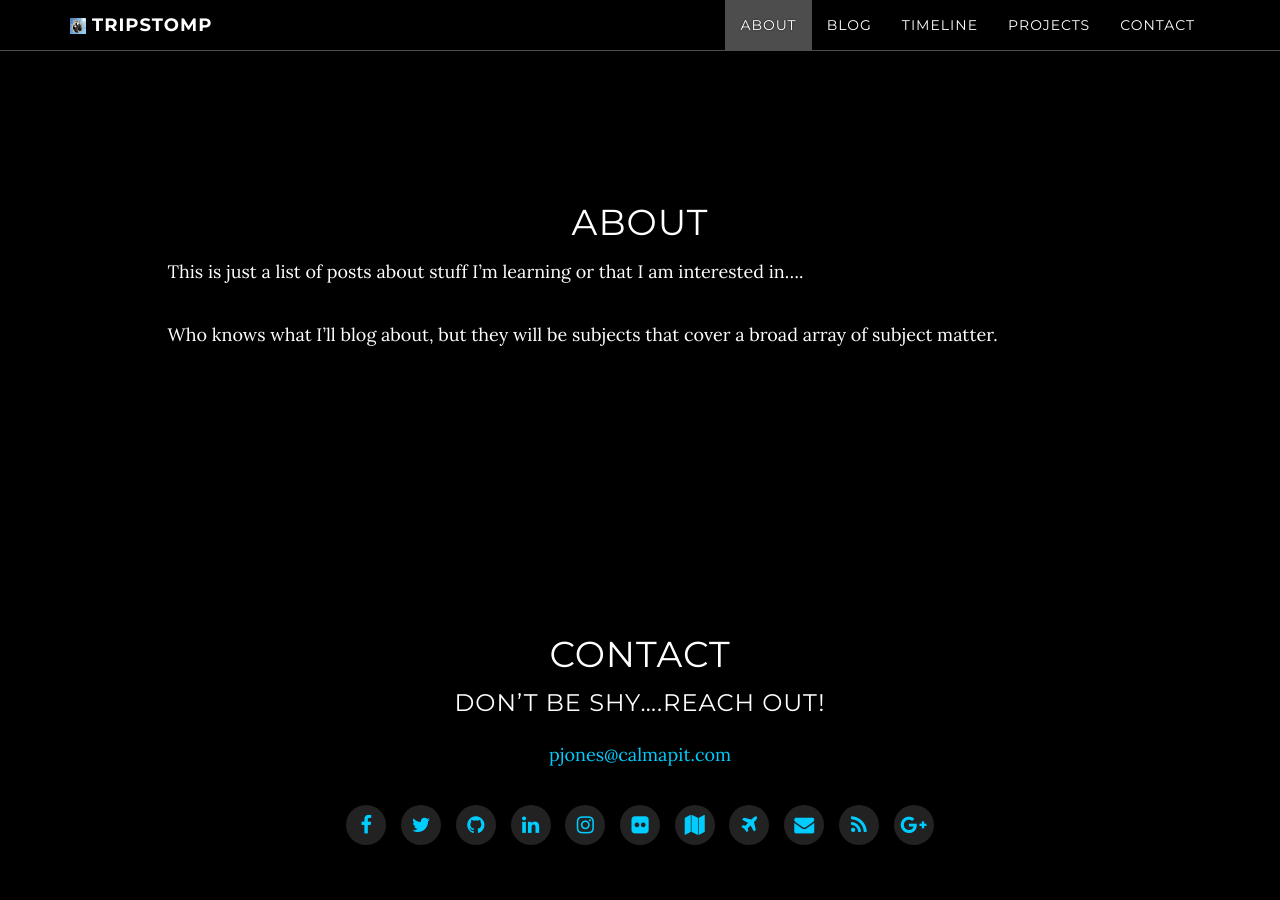
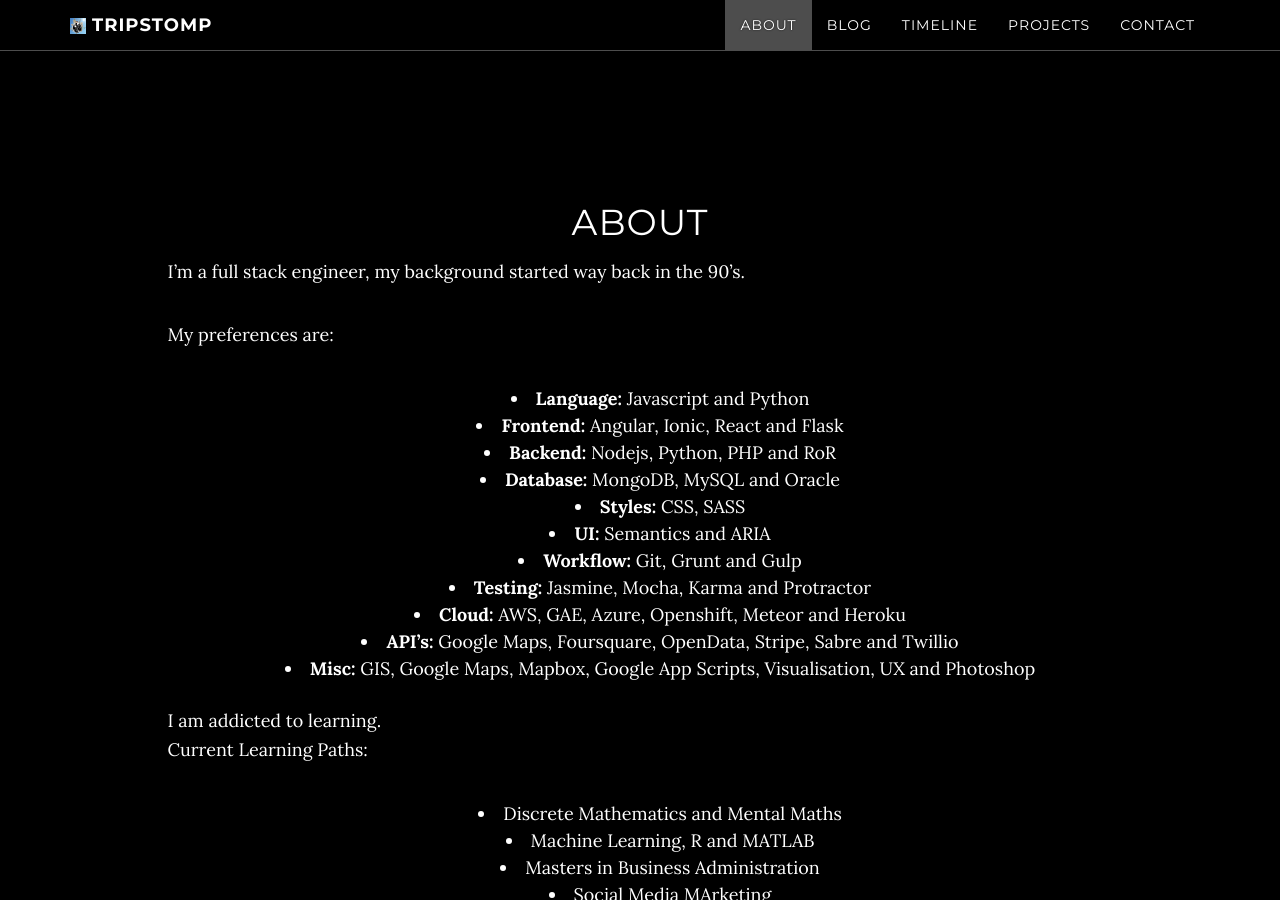
Before and after one commit to shmiko/shmiko.github.io, a Jekyll site: the page built from index.html, in a window 1280 px wide and 900 px high, scrolled down 847 px. Built offline with Jekyll 4.4.1, drawn with Linux system fonts in a browser that asks for light colours; nearby versions of some CDN libraries; comment, search, counter and statistics services are not loaded; some of the changed text lies outside the part shown.

Commit message:
projects and images

```diff
--- a/_config.yml
+++ b/_config.yml
@@ -74,9 +74,9 @@
 # Blog #
 ########
 
-post-preview-words: 96
+post-preview-words: 30
 
-paginate: 7
+paginate: 5
 
 email-share: True
 fb-share: True
@@ -163,7 +163,6 @@
   About: 'about'
   Blog: 'latest-post'
   Timeline: 'timeline'
-  # Gallery: 'gallery'
   Projects: 'projects'
   Contact: 'contact'
 
--- a/about.html
+++ b/about.html
@@ -5,7 +5,61 @@
 ---
 # ABOUT
 
+I'm a full stack engineer, my background started way back in the 90's.
+
+My preferences are:
+
+- **Language:** Javascript and Python
+- **Frontend:** Angular, Ionic, React and Flask
+- **Backend:** Nodejs, Python, PHP and RoR
+- **Database:** MongoDB, MySQL and Oracle
+- **Styles:** CSS, SASS
+- **UI:** Semantics and ARIA
+- **Workflow:** Git, Grunt and Gulp
+- **Testing:** Jasmine, Mocha, Karma and Protractor
+- **Cloud:** AWS, GAE, Azure, Openshift, Meteor and Heroku
+- **API's:** Google Maps, Foursquare, OpenData, Stripe, Sabre and Twillio
+- **Misc:** GIS, Google Maps, Mapbox, Google App Scripts, Visualisation, UX and Photoshop
+
+I am addicted to learning.
+Current Learning Paths:
+- Discrete Mathematics and Mental Maths
+- Machine Learning, R and MATLAB
+- Masters in Business Administration
+- Social Media MArketing
+
+**Interests:**
+- Reading
+- Music
+- Photography
+- Video Editing
+- Travel
+- Rock Climbing
+- Slacklining
+
+
+### I’m NOT afraid of:
+
+* Working with a huge existing code base
+* Callbacks and asynchronous functions
+* Learning new techs under demanding schedules
+* Cleaning up code
+
+### I AM afraid of:
+
+* Spiders
+
+
+### What I do in my spare time:
+* <i class="fa fa-suitcase  fa-spin">   </i>&nbsp; &nbsp;Travel
+* <i class="fa fa-headphones  fa-spin">   </i>&nbsp; &nbsp;Music
+* <i class="fa fa-camera  fa-spin">   </i>&nbsp; &nbsp;Photography
+* <i class="fa fa-leanbup  fa-spin">   </i>&nbsp; &nbsp;Reading
+* <i class="fa fa-gradution-cap  fa-spin">   </i>&nbsp; &nbsp;Study
+
+
+Otherwise:
 This is just a list of posts about stuff I'm learning or that I am interested in....
 
-
+???:
 Who knows what I'll blog about, but they will be subjects that cover a broad array of subject matter.
--- a/index.html
+++ b/index.html
@@ -1,8 +1,8 @@
 ---
 layout: index
 section-type: index
-sitemap:
-  priority: 1.0
+<!-- sitemap:
+  priority: 1.0 -->
 ---
 <!--
 If you want to have a static message in your intro layout, disable the dynamic-typing in the _config.yml and write here your text
--- a/project.html
+++ b/project.html
@@ -33,118 +33,118 @@
             <br>
             <div class="row">
                 <div class="col-md-4 col-sm-6 portfolio-item">
-                    <a href="https://rneighbors.herokuapp.com/">
+                    <a href="http://shmik.com/">
 
-                        <img src="/img/projects/rn1.jpg"  class="img-responsive" alt="">
+                        <img src="/img/projects/shmik.jpg"  class="img-responsive" alt="">
                     </a>
                     <div class="portfolio-caption">
                     <br>
 
-                        <h4 style="margin-bottom: 15px;">Rich Neighbors</h4>
-                        <div style="padding-bottom: 10px; height: 60px;">A web and mobile community-focused crowd-funding platform for pooling money, resources, and volunteers.</div>
-                        <p class="text-muted"><a href="https://rneighbors.herokuapp.com/">Website</a> | <a href="https://github.com/lala010addict/Rich-Neighbors">GitHub Repo</a></p>
+                        <h4 style="margin-bottom: 15px;">shmik stuff</h4>
+                        <div style="padding-bottom: 10px; height: 60px;">Just a collection of early dev works</div>
+                        <p class="text-muted"><a href="http://shmik.com/">Website</a> | <a href="https://github.com/shmiko/shmik">GitHub Repo</a></p>
                     </div>
                 </div>
                      <div class="col-md-4 col-sm-6 portfolio-item">
                     <a>
 
-                        <img src="/img/projects/rn.jpg"  class="img-responsive" alt="">
+                        <img src="/img/projects/schmicko.jpg"  class="img-responsive" alt="">
                     </a>
                     <div class="portfolio-caption">
                        <br>
-                         <h4 style="margin-bottom: 15px;">Rich Neighbors Mobile</h4>
-                        <div style="padding-bottom: 10px; height: 60px;">Hybrid mobile app for Rich Neighbors</div>
+                         <h4 style="margin-bottom: 15px;">Schmiko</h4>
+                        <div style="padding-bottom: 10px; height: 60px;">A Calendar, Map and Itinerary based project</div>
 
-                        <p class="text-muted"> <a href="https://github.com/Rich-Neighbors/rich-neighbors-mobile">GitHub Repo</a></p>
+                        <p class="text-muted"> <a href="https://github.com/shmiko/calmapit">GitHub Repo</a></p>
                     </div>
                 </div>
                 <div class="col-md-4 col-sm-6 portfolio-item">
-                    <a href="https://swwt.herokuapp.com/">
+                    <a href="http://ec2-52-64-152-94.ap-southeast-2.compute.amazonaws.com:3000/#/dashboard">
 
-                        <img src="/img/projects/tv2.jpg" class="img-responsive" alt="">
+                        <img src="/img/projects/dashboard.jpg" class="img-responsive" alt="">
                     </a>
                     <div class="portfolio-caption">
                        <br>
-                         <h4 style="margin-bottom: 15px;">Should We Watch This</h4>
-                         <div style="padding-bottom: 10px; height: 60px;">A television show analysis app that provides graphic ratings to help users make a viewing decision.</div>
-                        <p class="text-muted"><a href="https://swwt.herokuapp.com/">Website</a> | <a href="https://github.com/lala010addict/should-we-watch-this">GitHub Repo</a></p>
+                         <h4 style="margin-bottom: 15px;">Mashboard</h4>
+                         <div style="padding-bottom: 10px; height: 60px;">A dashboard in Angular using widgets</div>
+                        <p class="text-muted"><a href="http://ec2-52-64-152-94.ap-southeast-2.compute.amazonaws.com:3000/#/dashboard">Website</a> | <a href="https://github.com/shmiko/dash">GitHub Repo</a></p>
                     </div>
                 </div>
                 <div class="col-md-4 col-sm-6 portfolio-item">
-                    <a href=" https://recflixapp.herokuapp.com/">
+                    <a href=" http://ec2-52-64-152-94.ap-southeast-2.compute.amazonaws.com:8080">
 
-                        <img src="/img/projects/movie1.jpg" class="img-responsive" alt="">
+                        <img src="/img/projects/calmapit.jpg" class="img-responsive" alt="">
                     </a>
                     <div class="portfolio-caption">
                        <br>
-                         <h4 style="margin-bottom: 15px;">Recflix</h4>
-                         <div style="padding-bottom: 10px; height: 60px;">A Movie Recommendation App helps users to find movies to watch based on users’ preferences.</div>
-                        <p class="text-muted"><a href=" https://recflixapp.herokuapp.com/">Website</a> | <a href="https://github.com/lala010addict/recflix">GitHub Repo</a></p>
+                         <h4 style="margin-bottom: 15px;">CalMapit</h4>
+                         <div style="padding-bottom: 10px; height: 60px;">A personal Travel Companion</div>
+                        <p class="text-muted"><a href=" http://ec2-52-64-152-94.ap-southeast-2.compute.amazonaws.com:8080">Website</a> | <a href="https://github.com/shmiko/CMI">GitHub Repo</a></p>
                     </div>
                 </div>
                 <div class="col-md-4 col-sm-6 portfolio-item">
-                    <a href="https://myflickrapp.herokuapp.com/">
+                    <a href="https://jdm-central.herokuapp.com/">
 
-                        <img src="/img/projects/flickr1.jpg" class="img-responsive" alt="">
+                        <img src="/img/projects/jdm-central.jpg" class="img-responsive" alt="">
                     </a>
                     <div class="portfolio-caption">
                        <br>
-                         <h4 style="margin-bottom: 15px;">PPG</h4>
-                         <div style="padding-bottom: 10px; height: 60px;">An Automatic Photo Portfolio Generator for photographers using photos from user’s Flickr account.</div>
-                        <p class="text-muted"><a href="https://myflickrapp.herokuapp.com/">Website</a> | <a href="https://github.com/lala010addict/myFlickrApp">GitHub Repo</a></p>
+                         <h4 style="margin-bottom: 15px;">JDM-Cantral</h4>
+                         <div style="padding-bottom: 10px; height: 60px;">An Social Media Chat App</div>
+                        <p class="text-muted"><a href="https://jdm-central.herokuapp.com/">Website</a> | <a href="https://github.com/shmiko/jdm-central">GitHub Repo</a></p>
                     </div>
                 </div>
                 <div class="col-md-4 col-sm-6 portfolio-item">
-                    <a href="http://awesomed3game.surge.sh/">
+                    <a href="http://tsearch.herokuapp.com">
 
-                        <img src="/img/projects/game.jpg" class="img-responsive" alt="">
+                        <img src="/img/projects/tsearch.jpg" class="img-responsive" alt="">
                     </a>
                     <div class="portfolio-caption">
                        <br>
-                         <h4 style="margin-bottom: 15px;">Watch Out</h4>
-                         <div style="padding-bottom: 10px; height: 60px;">A game built using D3.js</div>
-                        <p class="text-muted"><a href="http://awesomed3game.surge.sh/">Website</a> | <a href="https://github.com/lala010addict/watchout">GitHub Repo</a></p>
+                         <h4 style="margin-bottom: 15px;">TSearch</h4>
+                         <div style="padding-bottom: 10px; height: 60px;">A Search Engine</div>
+                        <p class="text-muted"><a href="http://tsearch.herokuapp.com">Website</a> | <a href="https://github.com/lala010addict/watchout">GitHub Repo</a></p>
                     </div>
                 </div>
                 <div class="col-md-4 col-sm-6 portfolio-item">
-                    <a href="http://danceparty.surge.sh/ ">
+                    <a href="http://tripscope.meteor.com ">
 
-                        <img src="/img/projects/dance.jpg" class="img-responsive" alt="">
+                        <img src="/img/projects/tripscope.jpg" class="img-responsive" alt="">
                     </a>
                     <div class="portfolio-caption">
                        <br>
-                         <h4 style="margin-bottom: 15px;">Dance Party</h4>
-                         <div style="padding-bottom: 10px; height: 60px;">A dance party using Javascript Subclasses and Inheritance</div>
-                        <p class="text-muted"><a href="http://danceparty.surge.sh/ ">Website</a> | <a href="https://github.com/lala010addict/dance-party">GitHub Repo</a></p>
+                         <h4 style="margin-bottom: 15px;">Tripscope</h4>
+                         <div style="padding-bottom: 10px; height: 60px;">A meteor driven blog</div>
+                        <p class="text-muted"><a href="http://tripscope.meteor.com ">Website</a> | <a href="https://github.com/shmiko/tripscope">GitHub Repo</a></p>
                     </div>
                 </div>
                        <div class="col-md-4 col-sm-6 portfolio-item">
-                    <a href="http://www.bunnyandporkbelly.com/">
+                    <a href="http://visiongo.herokuapp.com/#/">
 
-                        <img src="/img/projects/bnpb.jpg" class="img-responsive" alt="">
+                        <img src="/img/projects/visiongo.jpg" class="img-responsive" alt="">
                     </a>
                     <div class="portfolio-caption">
                        <br>
-                         <h4 style="margin-bottom: 15px;">Bunny and Pork Belly</h4>
+                         <h4 style="margin-bottom: 15px;">VisionGo Admin</h4>
                          <div style="padding-bottom: 10px; height: 60px;">
 
 
-                       My food and traveling adventures.   </div>
-                        <p class="text-muted"><a href="http://www.bunnyandporkbelly.com/">Website</a></p>
+                       Traveling Adventures Admin Site.   </div>
+                        <p class="text-muted"><a href="http://visiongo.herokuapp.com/#/">Website</a> | <a href="https://github.com/shmiko/visiongo">GitHub Repo</a></p>
                     </div>
                 </div>
 
 
                   <div class="col-md-4 col-sm-6 portfolio-item">
-                    <a href="http://restaurantpicker.surge.sh/">
+                    <a href="http://calmapit-tripstomp.rhcloud.com/">
 
-                        <img src="/img/projects/rest.jpg" class="img-responsive" alt="">
+                        <img src="/img/projects/park-locator.jpg" class="img-responsive" alt="">
                     </a>
                     <div class="portfolio-caption">
                        <br>
-                         <h4 style="margin-bottom: 15px;">Restaurant Picker</h4>
-                         <div style="padding-bottom: 10px; height: 60px;">An app helps users to make restaurant choice decisions. Built using Underscore functional programming helpers. </div>
-                        <p class="text-muted"><a href="http://restaurantpicker.surge.sh/">Website</a> | <a href="https://github.com/lala010addict/Restaurant-Picker">GitHub Repo</a></p>
+                         <h4 style="margin-bottom: 15px;">Park Picker</h4>
+                         <div style="padding-bottom: 10px; height: 60px;">A National Park Locator </div>
+                        <p class="text-muted"><a href="http://calmapit-tripstomp.rhcloud.com/">Website</a> | <a href="https://github.com/lala010addict/Restaurant-Picker">GitHub Repo</a></p>
                     </div>
                 </div>
 
```
Also changed, not shown: img/projects/calmapit.jpg (added), img/projects/dashboard.jpg (added), img/projects/jdm-central.jpg (added), img/projects/park-locator.jpg (added), img/projects/schmicko.jpg (added), img/projects/shmik.jpg (added), img/projects/tripscope.jpg (added), img/projects/tsearch.jpg (added), img/projects/visiongo.jpg (added).
